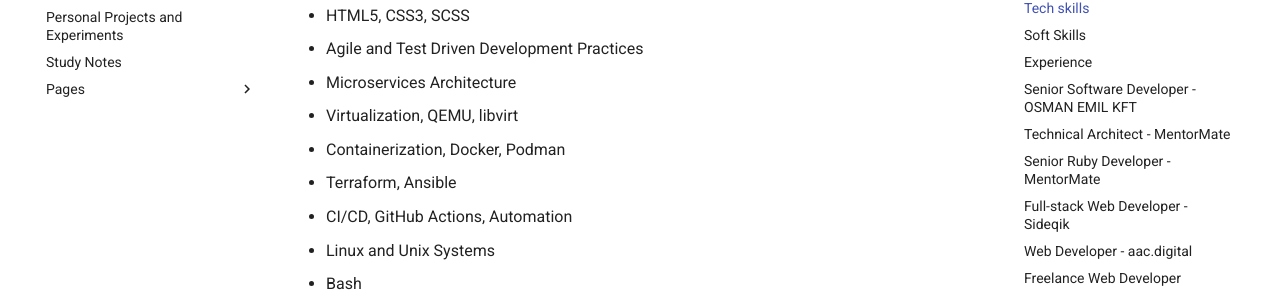
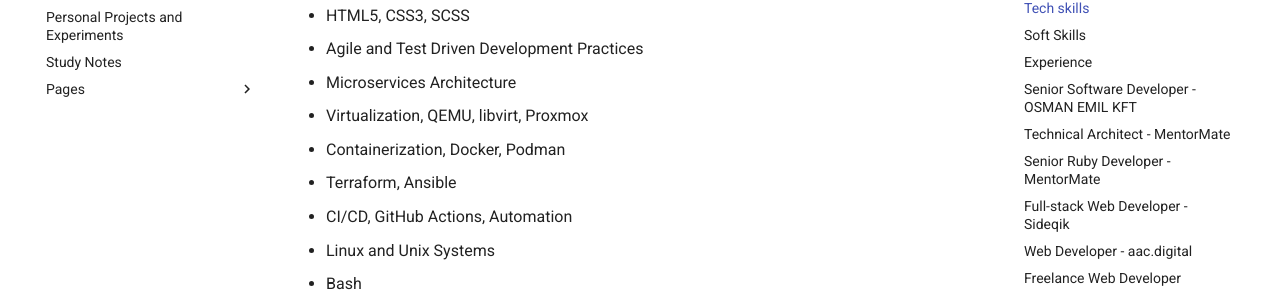
Before and after one commit to emilosman/emilosman, an MkDocs documentation site: the page built from docs/index.md, in a window 1280 px wide and 900 px high, scrolled down 906 px. Shown: the part 154-451 px from the top of the window. Built offline with MkDocs 1.6.1 and Material for MkDocs 9.7.7, drawn with Linux system fonts in a browser that asks for light colours.

Commit message:
add proxmox

```diff
--- a/docs/index.md
+++ b/docs/index.md
@@ -22,7 +22,7 @@ Skilled communicator with in-depth technical knowledge.
 - HTML5, CSS3, SCSS
 - Agile and Test Driven Development Practices
 - Microservices Architecture
-- Virtualization, QEMU, libvirt
+- Virtualization, QEMU, libvirt, Proxmox
 - Containerization, Docker, Podman
 - Terraform, Ansible
 - CI/CD, GitHub Actions, Automation
```
